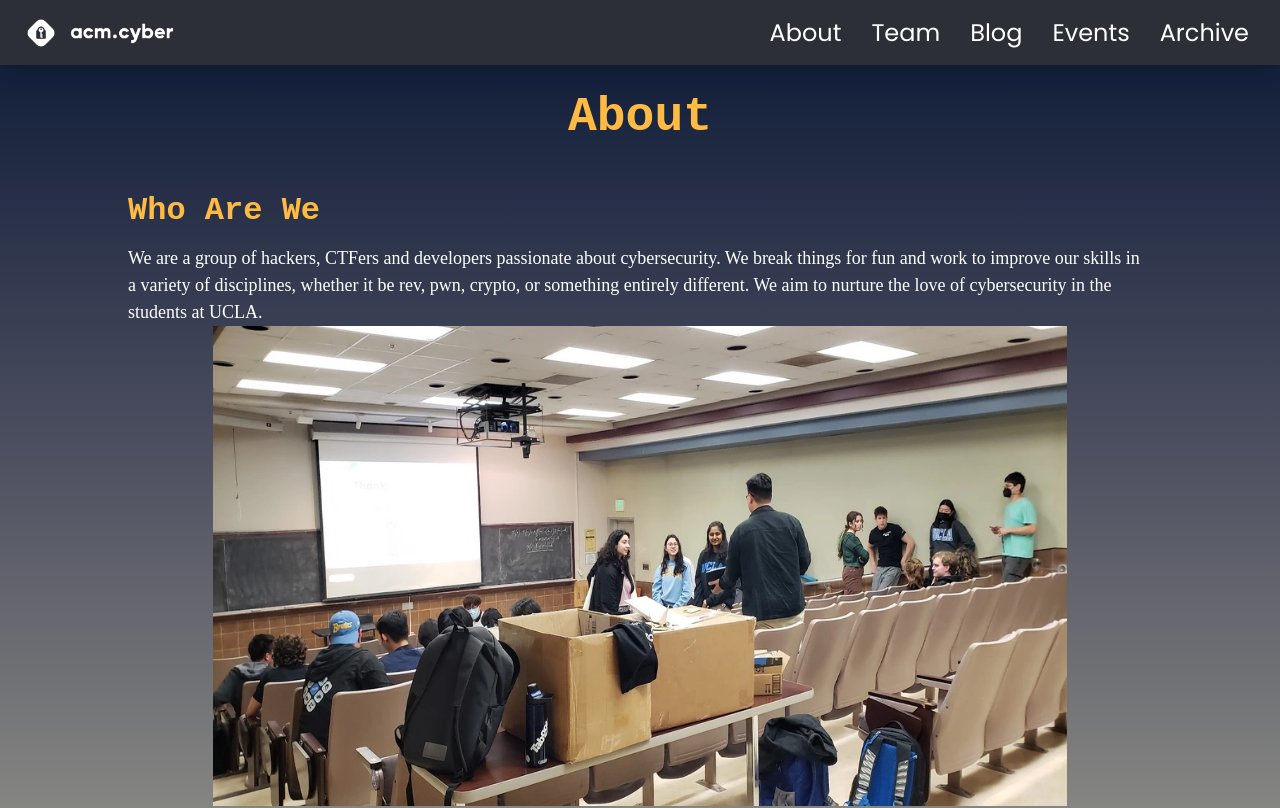
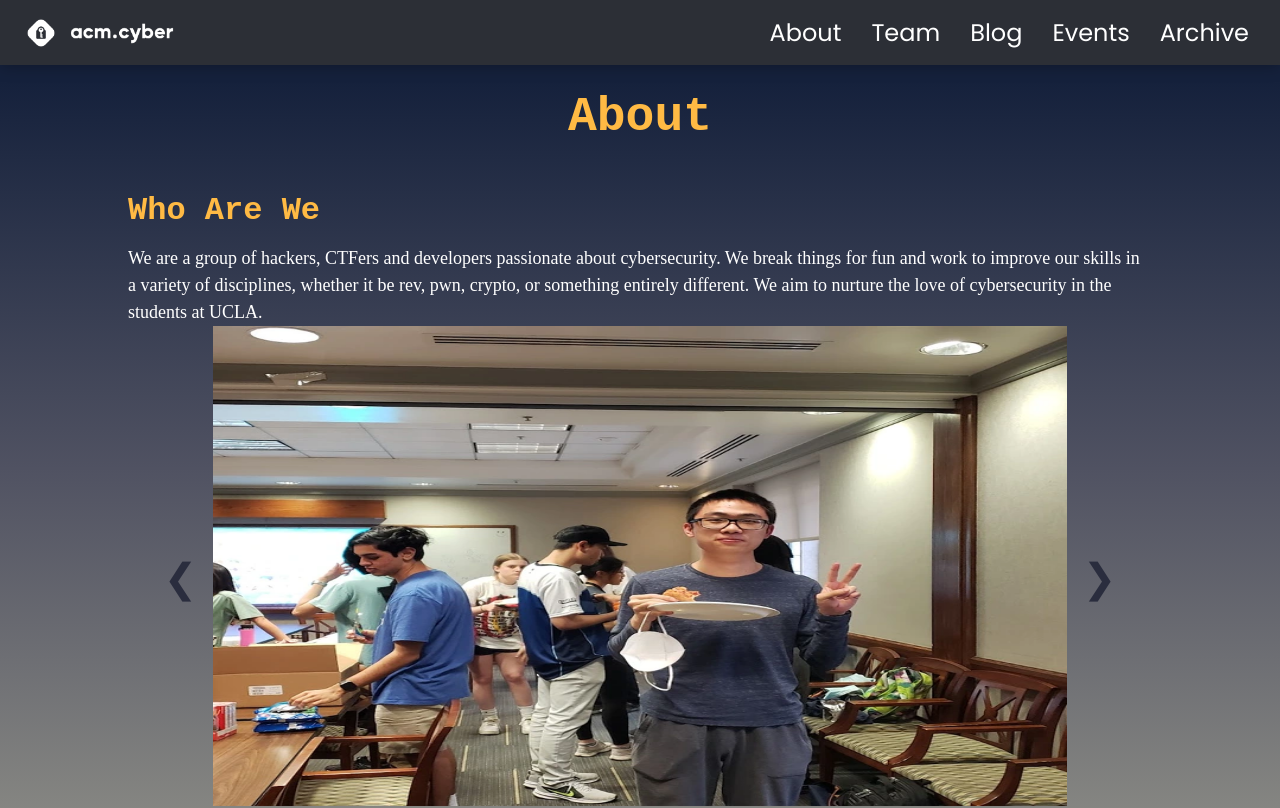
Before and after one commit to uclaacm/acmcyber.com, a Next.js app: page /about in a window 1280 px wide. Shown: the top 808 px of the page. Built offline with nearby package versions, Linux system fonts and the light colour scheme; a web font is replaced by a local one.

Commit message:
small bug

```diff
--- a/components/Carousel.tsx
+++ b/components/Carousel.tsx
@@ -1,7 +1,7 @@
 import { useEffect, useState } from "react";
 import styles from "@/styles/Carousel.module.scss";
 
-const msPerImage = 2000;
+const msPerImage = 4000;
 
 export interface CarouselProps {
   images: string[];
@@ -11,17 +11,28 @@ export function Carousel({ images }: CarouselProps) {
   const [idx, setIdx] = useState(0);
 
   useEffect(() => {
-    let ii = idx;
-    const interval = setInterval(() => {
-      ii = (ii + 1) % images.length;
-      setIdx(ii);
+    setTimeout(() => {
+      setIdx((idx + 1) % images.length);
     }, msPerImage);
-    return () => clearInterval(interval);
-  }, []);
+  }, [idx]);
 
   return (
-    <div className={styles.images}>
-      <img src={images[idx]} alt="ACM Cyber congregation" />
+    <div className={styles.main}>
+      <span
+        className={styles.prev}
+        onClick={() => setIdx(idx - (1 % images.length))}
+      >
+        &#10094;
+      </span>
+      <div className={styles.images}>
+        <img src={images[idx]} alt="ACM Cyber congregation" />
+      </div>
+      <span
+        className={styles.next}
+        onClick={() => setIdx(idx + (1 % images.length))}
+      >
+        &#10095;
+      </span>
     </div>
   );
 }
--- a/data/events.ts
+++ b/data/events.ts
@@ -5,7 +5,6 @@ export interface Event {
 
 const eventsData: Event[] = [
   {
-
     name: "jan 01",
     date: 10,
   },
--- a/next.config.js
+++ b/next.config.js
@@ -15,8 +15,10 @@ const nextConfig = {
     ignoreDuringBuilds: true,
   },
 
-  exportPathMap: async function (defaultPathMap, { dev, dir, outDir, distDir, buildId }) {
-
+  exportPathMap: async function (
+    defaultPathMap,
+    { dev, dir, outDir, distDir, buildId }
+  ) {
     return {
       "/": { page: "/" },
       "/about": { page: "/about" },
--- a/styles/Carousel.module.scss
+++ b/styles/Carousel.module.scss
@@ -1,3 +1,9 @@
+.main {
+  display: flex;
+  justify-content: center;
+  align-items: center;
+}
+
 .images {
   display: flex;
   flex-direction: row;
@@ -9,3 +15,17 @@
   aspect-ratio: 16/9;
   height: 100%;
 }
+
+.prev,
+.next {
+  cursor: pointer;
+  position: relative;
+  width: auto;
+  padding: 16px;
+  color: #2a2d3e;
+  font-weight: 500;
+  font-size: 40px;
+  transition: 0.6s ease;
+  user-select: none;
+  margin-top: 1.5rem;
+}
```
Also changed, not shown: data/blog/2023-01-02-firstpost.md (+0 -2 lines), data/blog/2023-05-03-wanted-cybrick.md (+1 -1 lines).
